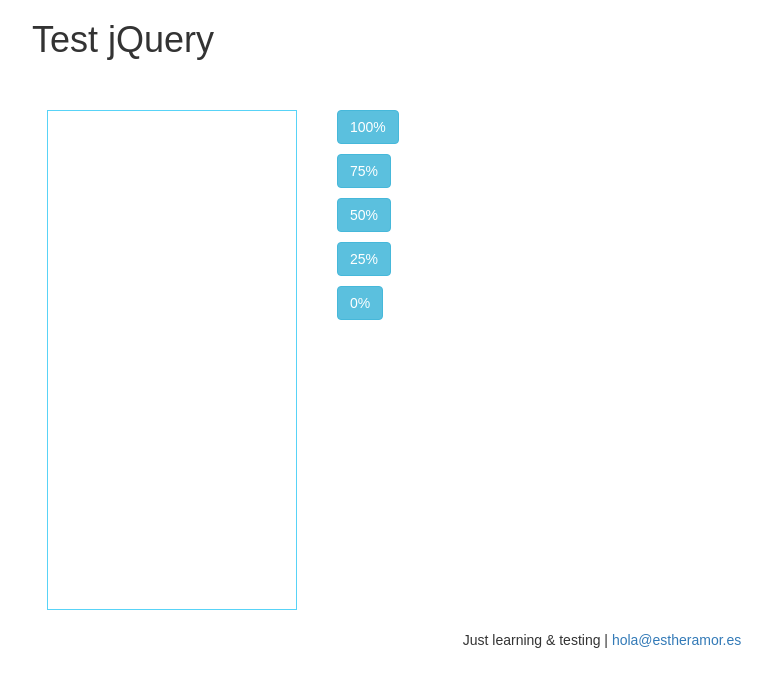
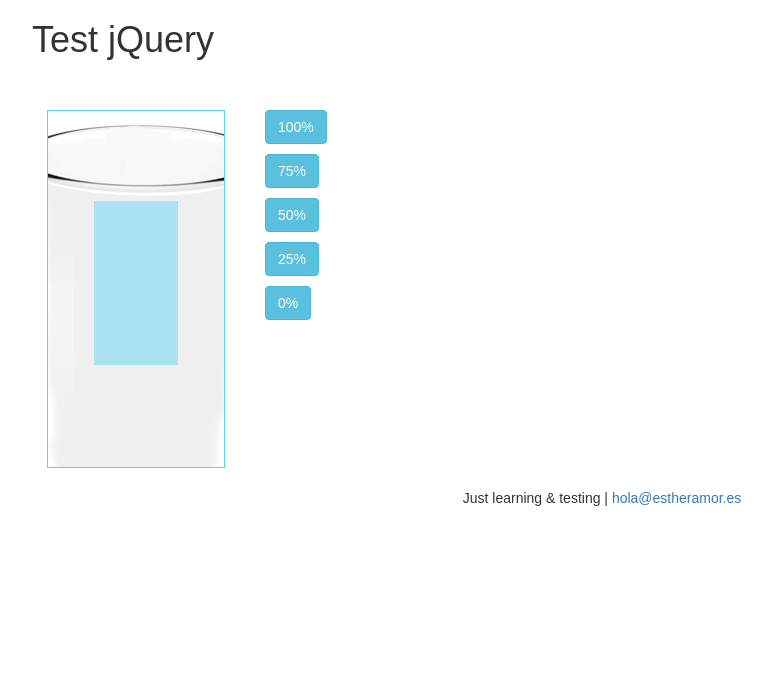
Before and after one commit to estereo/testdiez, a Jekyll site: the page built from index.html, in a window 1280 px wide. Shown: the top 687 px of the page, without its empty margins (38-810 px from the left). Built offline with Jekyll 4.4.1, drawn with Linux system fonts in a browser that asks for light colours; nearby versions of some CDN libraries; some web fonts are replaced; Markdown is read by kramdown in place of the engine named in the settings.

Commit message:
Adding glass image

```diff
--- a/_layouts/default.html
+++ b/_layouts/default.html
@@ -13,15 +13,16 @@
 		section {overflow: hidden;}
 		h1 {margin-bottom: 50px;}
 		.recipient {
-			height: 500px;
+			height: 358px;
 			border: 1px #58D3F7 solid;
-			width: 250px;
+			width: 178px;
+			padding: 90px 46px 102px 46px;
 			float: left;
 			margin-right:40px;
-			background-color: #A9E2F3;
+			background: url('{{ site.baseurl}}/img/glass.png') no-repeat top center;
 		}
 		.liquid {
-			background-color: #fff;
+			background-color: #A9E2F3;
 			width: 100%;
 			height: 100%;
 	 	   -webkit-transition: all 0.2s ease-in-out;
```
Also changed, not shown: img/glass.png (added).
